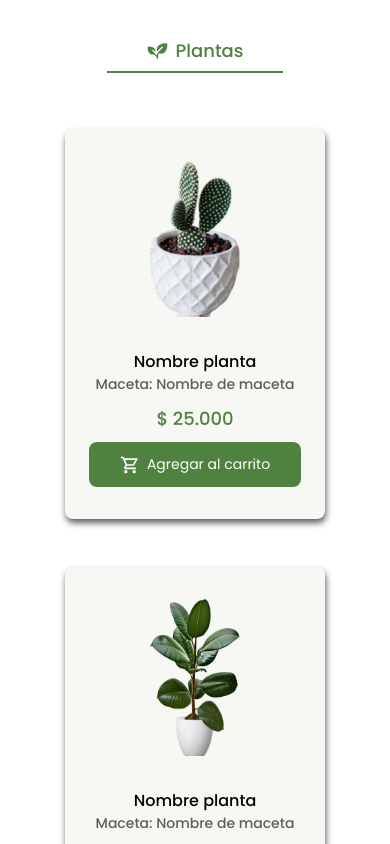
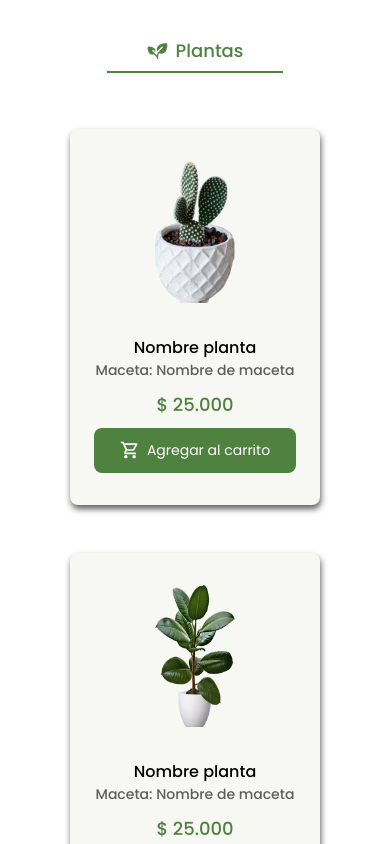
Before and after one commit to FazeElian/verdant-echo, a React (Vite) app: page / in a window 390 px wide. Shown: the part 880-1724 px from the top of the page. Built offline with nearby package versions, Linux system fonts and the light colour scheme.

Commit message:
fix: item gallery img width

```diff
--- a/src/assets/css/components/Gallery.css
+++ b/src/assets/css/components/Gallery.css
@@ -15,8 +15,8 @@
     .item-gallery {
         display: flex;
         width: auto;
-        min-width: 300px;
-        min-height: 440px;
+        min-width: 280px;
+        min-height: 400px;
         padding: 2rem 1.5rem 2rem;
         height: auto;
         background-color: var(--color-green-light);
@@ -32,7 +32,7 @@
         }
 
             .img-item-gallery img {
-                width: 45%;
+                width: 40%;
             }
 
         .content-item-gallery {
@@ -140,8 +140,12 @@
     }
 
     .item-gallery {
-        min-width: 260px;
+        min-width: 250px;
         min-height: 300px;
+    }
+
+    .img-item-gallery img {
+        width: 40%;
     }
 }
 
```
